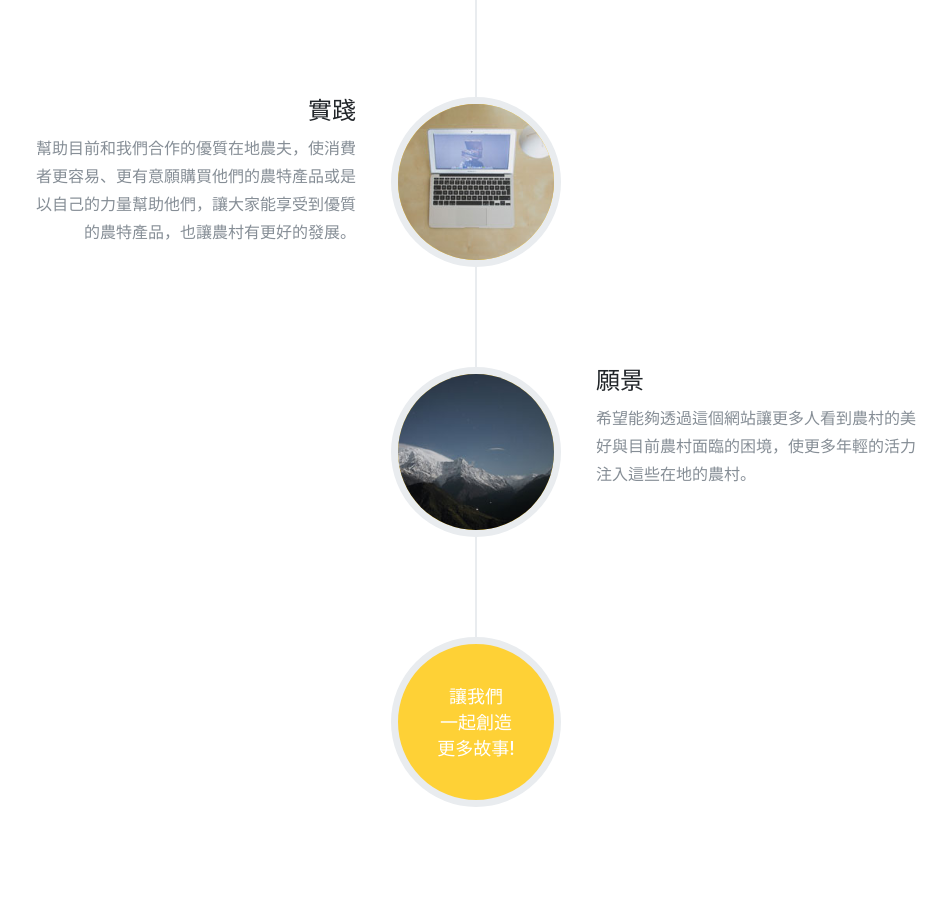
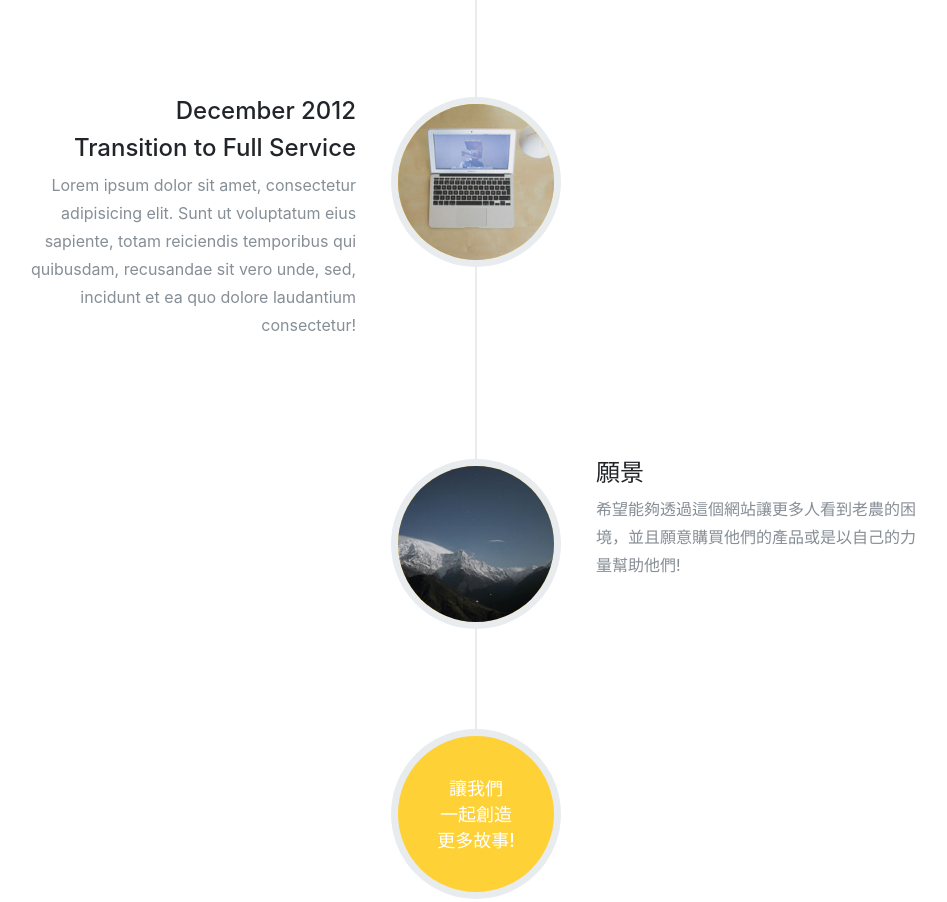
Before and after one commit to fcu-d0350082/WP-Team15, a website with bundled scripts: page index.html in a window 1280 px wide. Shown: the part 3477-4379 px from the top of the page, without its empty margins (164-1111 px from the left). Built offline with nearby package versions, Linux system fonts and the light colour scheme; a web font is replaced by a local one.

Commit message:
Revert "no message"
This reverts commit bf0a4244eaa1a5a2f0eb7ed8325f644fccccc931.

```diff
--- a/index.html
+++ b/index.html
@@ -250,10 +250,11 @@
                 </div>
                 <div class="timeline-panel">
                   <div class="timeline-heading">
-                    <h4 class="subheading">實踐</h4>
+                    <h4>December 2012</h4>
+                    <h4 class="subheading">Transition to Full Service</h4>
                   </div>
                   <div class="timeline-body">
-                    <p class="text-muted">幫助目前和我們合作的優質在地農夫，使消費者更容易、更有意願購買他們的農特產品或是以自己的力量幫助他們，讓大家能享受到優質的農特產品，也讓農村有更好的發展。</p>
+                    <p class="text-muted">Lorem ipsum dolor sit amet, consectetur adipisicing elit. Sunt ut voluptatum eius sapiente, totam reiciendis temporibus qui quibusdam, recusandae sit vero unde, sed, incidunt et ea quo dolore laudantium consectetur!</p>
                   </div>
                 </div>
               </li>
@@ -266,7 +267,7 @@
                     <h4 class="subheading">願景</h4>
                   </div>
                   <div class="timeline-body">
-                    <p class="text-muted">希望能夠透過這個網站讓更多人看到農村的美好與目前農村面臨的困境，使更多年輕的活力注入這些在地的農村。</p>
+                    <p class="text-muted">希望能夠透過這個網站讓更多人看到老農的困境，並且願意購買他們的產品或是以自己的力量幫助他們!</p>
                   </div>
                 </div>
               </li>
```
